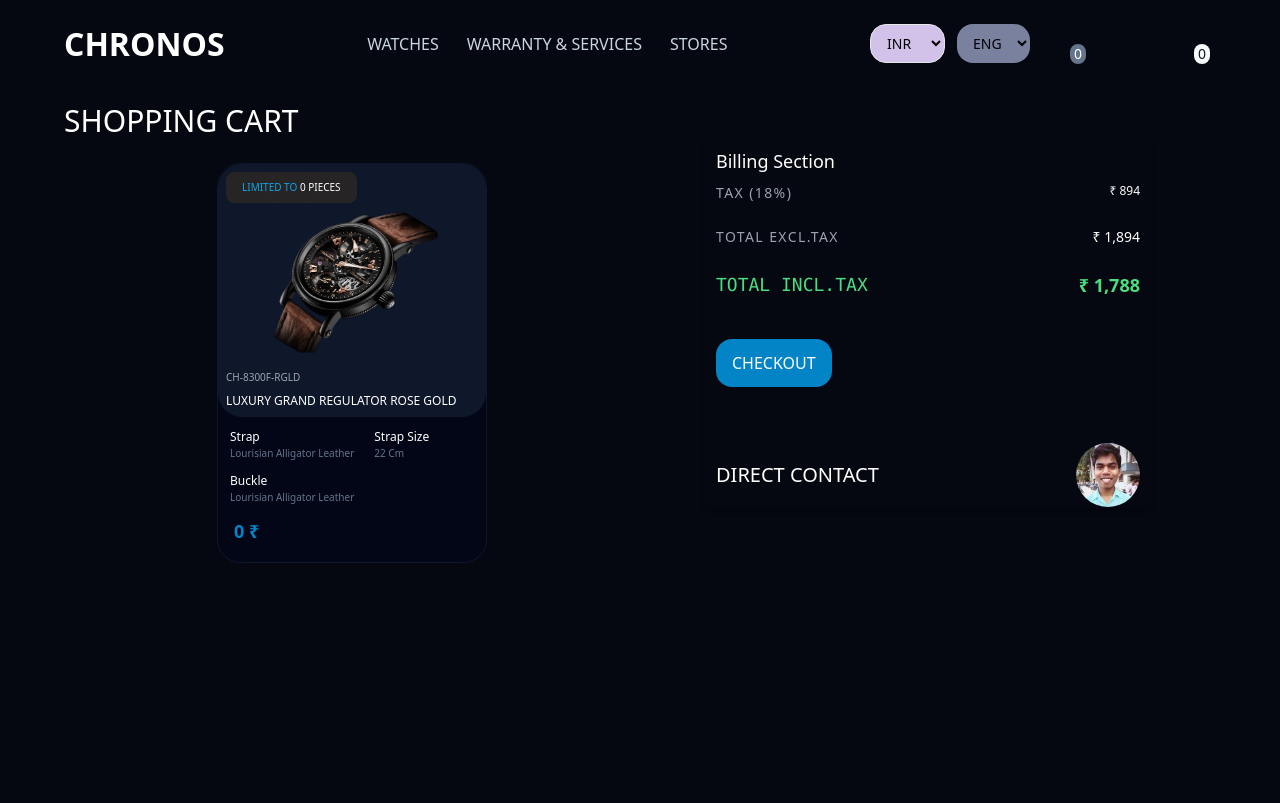
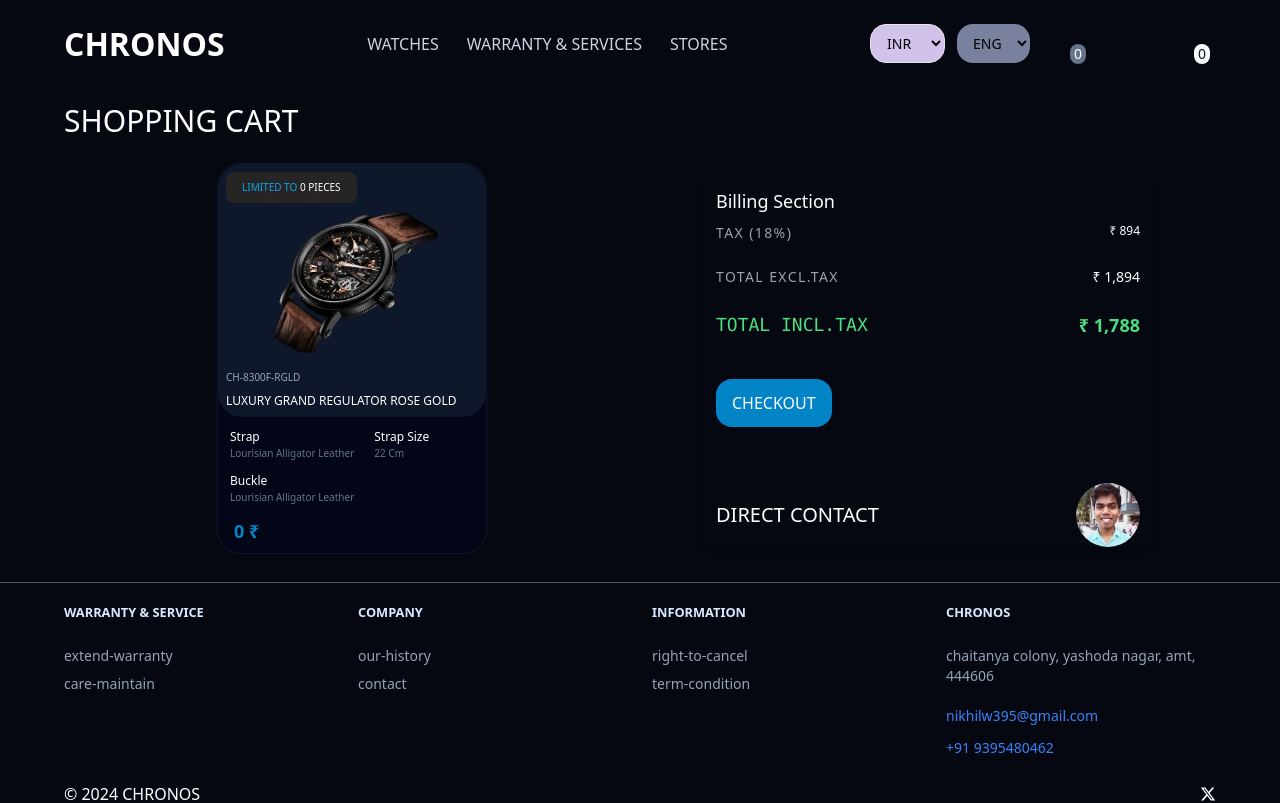
Before and after one commit to nikhil-dev-395/chronos---watch-e-commerce-app, a React (Vite) app in the folder client/: page /ShoppingCart in a window 1280 px wide. Shown: the top 803 px of the page. Built offline with nearby package versions, Linux system fonts and the light colour scheme; some icons are missing.

Commit message:
prod:new design for shopping cart

```diff
--- a/client/src/pages/Cart/ShoppingCart.jsx
+++ b/client/src/pages/Cart/ShoppingCart.jsx
@@ -80,14 +80,17 @@ const ShoppingCart = () => {
         checkout section
       </a>
       {/* cartContainer our cart and billing section will be avail...  */}
-      <div className="grid md:grid-cols-2 h-full pt-4 md:pt-0" id="cartContainer">
+      <div
+        className="grid md:grid-cols-2 h-full pt-4 md:pt-0"
+        id="cartContainer"
+      >
         <div
           id="left"
-          className=" flex flex-wrap h-screen  overflow-y-auto gap-y-7 md:gap-y-5 hide-scrollbar md:py-3 mt-6 md:mt-3"
+          className=" flex flex-wrap h-auto  overflow-y-auto gap-y-7 md:gap-y-5 hide-scrollbar md:py-3 mt-6 md:mt-3"
         >
           <Cart />
         </div>
-        <div id="right" className="">
+        <div id="right" className="pt-10">
           <Checkout />
         </div>
       </div>
```
